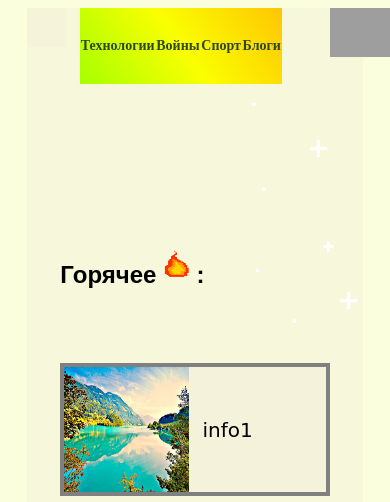
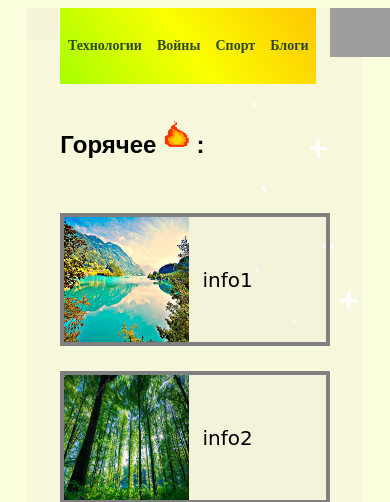
Before and after one commit to Leonid2004/OnlineForum, a plain HTML site: page index.html in a window 390 px wide. Shown: the top 502 px of the page. Drawn offline with Linux system fonts and the light colour scheme; grey boxes are pictures that could not be loaded.

Commit message:
Revert "Logo is bigger now test for iphone"
This reverts commit 638b7a0255ad5b9278d7843f0b784ff91253434f.

```diff
--- a/files/styles.css
+++ b/files/styles.css
@@ -17,18 +17,17 @@ body {
 .theHeader {
 	display: flex;
 	flex-direction: row;
-	width: 75%;
+	width: 95%;
 	max-height: 9vh;
 	background: linear-gradient(55deg, #a7ff01, #faff00,#ffc603);
 	grid-column-start: 2;
 	grid-row-start: 1;
 	align-items: center;
 	justify-content: space-around;
-	margin-left: 5vw;
 }
 .theLOGO {
-	width: 10vw;
-	height: 10vw;
+	width: 8vw;
+	height: 8vw;
 }
 #TechnologyButton {
 text-decoration: none;
@@ -87,13 +86,11 @@ font-size: 26px;
 grid-column-start: 2;
 grid-row-start: 2;
 font-family: arial;
-margin-top: 150px;
 }
 .HotTechnologies {
 	grid-column-start: 2;
 	grid-row-start: 3;
 	font-family: cursive, Courier, fantasy, arial;
-	margin-top: 150px;
 }
 @media screen and (max-width: 508px) {
 #TechnologyButton {
```
